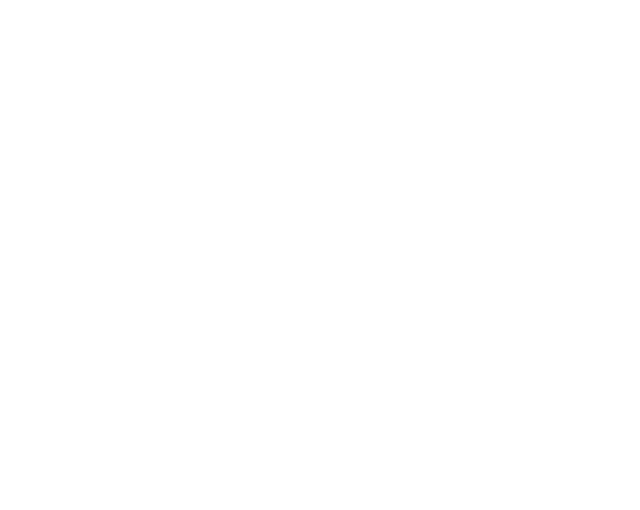
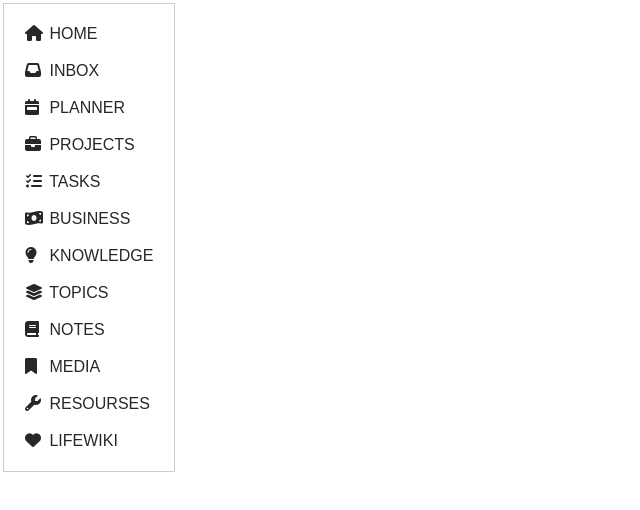
Before and after one commit to Gunt3l/notion, a plain HTML site: page index.html in a window 1280 px wide. Shown: the whole page, without its empty margins (0-640 px from the left). Drawn offline with Linux system fonts and the light colour scheme.

Commit message:
index.html

```diff
--- a/index.html
+++ b/index.html
@@ -1,5 +1,122 @@
-    <!-- Start reddit Icon -->
-      <div id="reddit" onclick="navigate(this.id)" class="social reddit">
-        <span class="icon"><i class="fab fa-reddit"></i></span>
-      </div>
-      <!-- End reddit Icon -->
+<!DOCTYPE html>
+<html>
+
+<head>
+
+	<!-- Font Awesome -->
+	<link rel="stylesheet" href="https://cdnjs.cloudflare.com/ajax/libs/font-awesome/6.2.0/css/all.min.css">
+
+	<!-- Google Font -->
+
+	<link rel="preconnect" href="https://fonts.googleapis.com">
+	<link rel="preconnect" href="https://fonts.gstatic.com" crossorigin>
+	<link href="https://fonts.googleapis.com/css2?family=Lato:wght@700&display=swap" rel="stylesheet">
+
+	<!-------->
+
+	<style>
+		* {
+			margin: 0;
+			padding: 0;
+			-webkit-box-sizing: border-box;
+			box-sizing: border-box;
+		}
+
+
+		.navMenu {
+			font-family: 'Advent Pro', sans-serif;
+			padding: 8px;
+			text-align: center;
+			margin: 7px auto;
+			width: fit-content;
+		}
+
+		.navMenu a {
+			color: #272727;
+			text-decoration: none;
+			text-transform: uppercase;
+			display: inline-block;
+			padding: 6px;
+		}
+
+		.background {
+			background-color: #ece5f0;
+		}
+
+		.border {
+			border: 1px solid #cccccc;
+
+		}
+
+		.navMenu a:hover {
+
+			color: #d09c0b;
+		}
+	</style>
+</head>
+
+<body>
+
+	<nav class="navMenu  border">
+		<a id="home" onclick="navigate(this.id)" href="#"> <i class="fa-solid fa-house"></i> Home</a>
+		<a id="inbox" onclick="navigate(this.id)" href="#"> <i class="fa-solid fa-inbox"></i> Inbox</a>
+		<a id="week" onclick="navigate(this.id)" href="#"> <i class="fa-solid fa-calendar-week"></i> Planner</a>
+		<a id="projects" onclick="navigate(this.id)" href="#"> <i class="fa-solid fa-briefcase"></i> Projects</a>
+		<a id="tasks" onclick="navigate(this.id)" href="#"> <i class="fa-solid fa-list-check"></i> Tasks</a>
+		<a id="business" onclick="navigate(this.id)" href="#"> <i class="fa-solid fa-money-bill-wave"></i> Business</a>
+		<a id="knowledge" onclick="navigate(this.id)" href="#"> <i class="fa-solid fa-lightbulb"></i> Knowledge</a>
+		<a id="topics" onclick="navigate(this.id)" href="#"> <i class="fa-solid fa-layer-group"></i> Topics</a>
+		<a id="notes" onclick="navigate(this.id)" href="#"> <i class="fa-solid fa-book"></i> Notes</a>
+		<a id="media" onclick="navigate(this.id)" href="#"> <i class="fa-solid fa-bookmark"></i> Media</a>
+		<a id="resourses" onclick="navigate(this.id)" href="#"> <i class="fa-solid fa-wrench"></i> Resourses</a>
+		<a id="lifewiki" onclick="navigate(this.id)" href="#"> <i class="fa-solid fa-heart"></i> Lifewiki</a>
+
+
+
+	</nav>
+
+
+	<script>
+
+		let direction = "vertical";
+		if (direction === "vertical") {
+			document.head.insertAdjacentHTML("beforeend", `<style>.navMenu a {display: block; text-align:left; margin:7px} i{width:15px; margin-right:5px} .navMenu{margin:3px}</style>`)
+		}
+
+
+		function navigate(id) {
+
+			if (id == 'home')
+				window.open("https://www.notion.so/Home-743cb734ac4c41ee90896e039f0dd917", '_blank').focus();
+			else if (id == "inbox")
+				window.open("https://www.notion.so/Inbox-91a8ce98118147d384c511c67833bb6d", '_blank').focus();
+			else if (id == "week")
+				window.open("https://www.notion.so/shorouk/This-Week-bd3171730a4c4a9097399770acde9882", '_blank').focus();
+			else if (id == "month")
+				window.open("https://www.notion.so/shorouk/This-Month-c18ee8ef9c754f088670caa55df0b0e0", '_blank').focus();
+			else if (id == "projects")
+				window.open("https://www.notion.so/Projects-e6745abbeaf0418aab7b9f6c57f3aba0", '_blank').focus();
+			else if (id == "business")
+				window.open("https://www.notion.so/shorouk/Business-Dashboard-75f3e1cb7d0a4895929ec5feed780e55", '_blank').focus();
+			else if (id == "tasks")
+				window.open("https://www.notion.so/Task-Manager-48ea6f04eaf24aa0889a5b5de34ea415", '_blank').focus();
+			else if (id == "knowledge")
+				window.open("https://www.notion.so/My-Knowledge-Base-7b003813544d478b9f61d813cfaefae5", '_blank').focus();
+			else if (id == "topics")
+				window.open("https://www.notion.so/Topics-Browser-bb6d50722de74a0e8cc2e678e76b0a44", '_blank').focus();
+			else if (id == "notes")
+				window.open("https://www.notion.so/The-Notebook-6939d2ac0fa84089a3c83ca657c9cdfb", '_blank').focus();
+			else if (id == "media")
+				window.open("https://www.notion.so/Multimedia-Library-74c4d2eea2fc4f25b3fdebaaea4de2c3", '_blank').focus();
+			else if (id == "resourses")
+				window.open("https://www.notion.so/Resources-Library-766dde1a6f1e4a3499b9d65a8013e5e3", '_blank').focus();
+			else if (id == "lifewiki")
+				window.open("https://www.notion.so/My-Life-wiki-51e257c76f984c2cb58858573a101989", '_blank').focus();
+
+		}
+	</script>
+
+
+</body>
+
+</html>
```
